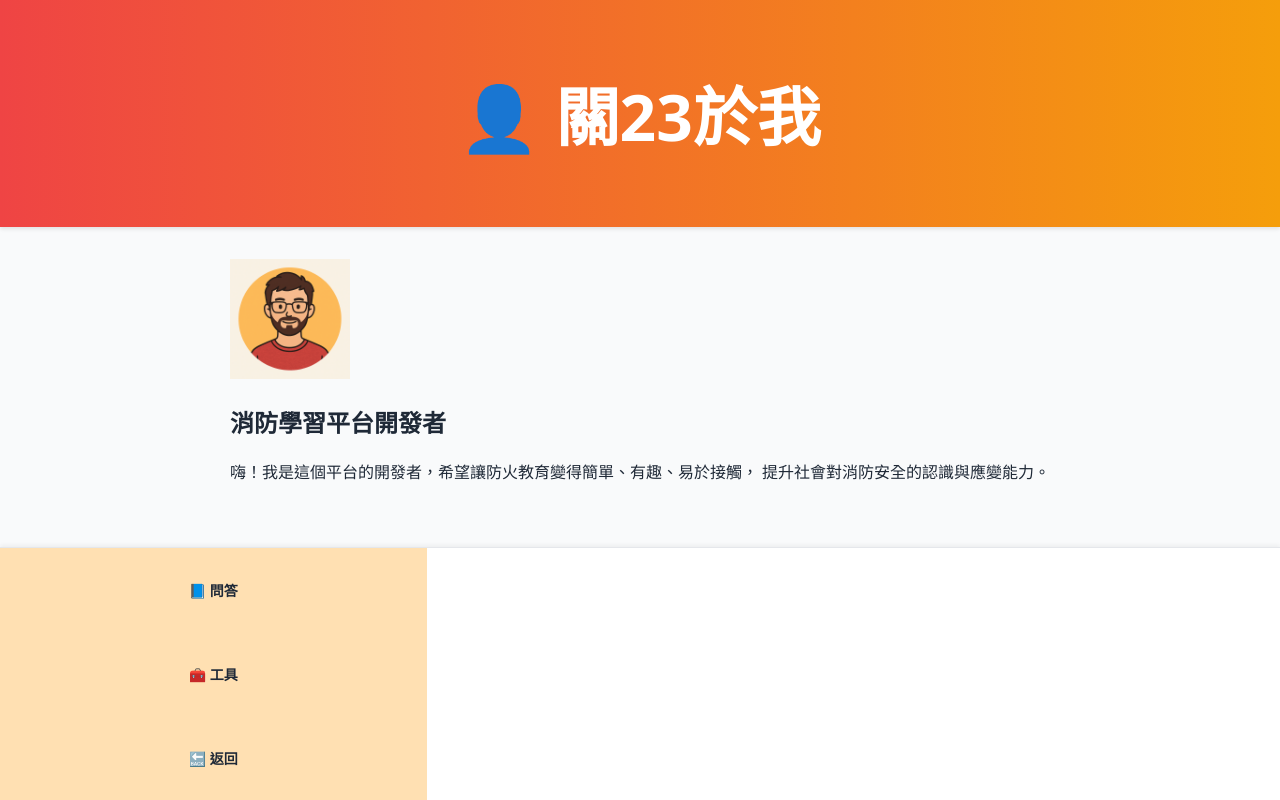
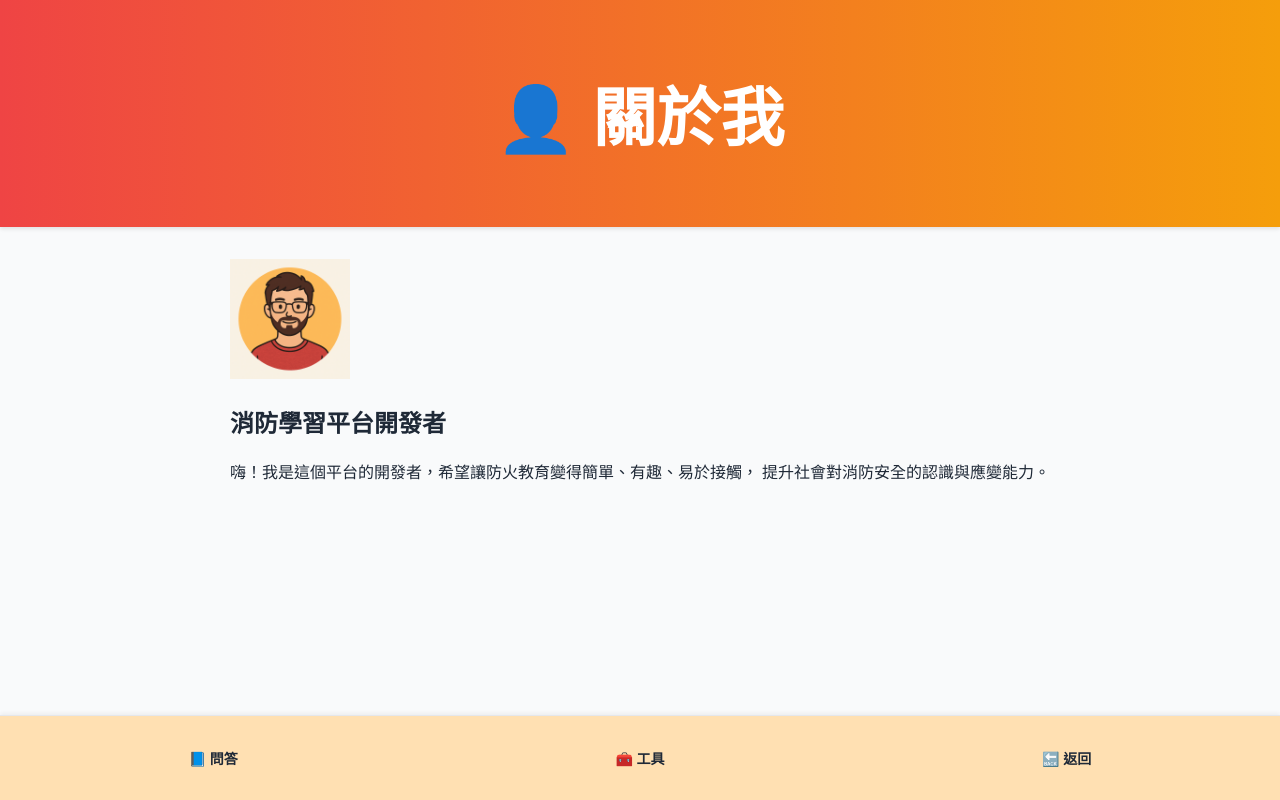
Before and after one commit to shing1223/fire-knowledge-app, a Next.js app: page /about in a window 1280 px wide. Built offline with nearby package versions, Linux system fonts and the light colour scheme.

Commit message:
Update about.tsx

```diff
--- a/pages/about.tsx
+++ b/pages/about.tsx
@@ -5,8 +5,10 @@ const AboutPage = () => {
   return (
     <div className="flex flex-col justify-between min-h-screen">
       {/* Header */}
-      <header className="py-6 text-center bg-white shadow">
-        <h1 className="text-4xl font-extrabold text-red-600">👤 關23於我</h1>
+      <header className="py-6 text-center bg-gradient-to-r from-red-500 to-orange-400 text-white shadow">
+        <h1 className="text-4xl font-extrabold flex items-center justify-center gap-2">
+          <span role="img" aria-label="icon">👤</span> 關於我
+        </h1>
       </header>
 
       {/* Main */}
@@ -28,18 +30,16 @@ const AboutPage = () => {
       </main>
 
       {/* Footer */}
-      <footer className="bg-white shadow-inner border-t text-sm py-4 w-full">
-        <div className="grid grid-cols-3 w-full text-center gap-px">
+      <footer className="bg-black text-white text-sm w-full grid grid-cols-3">
         <Link href="/quiz">
-            <a className="bg-[var(--primary-light)] hover:bg-[var(--primary-dark)] text-white py-3 font-semibold block">📘 問答</a>
+          <a className="text-center text-xl font-bold py-4 bg-[var(--primary)] hover:bg-[var(--primary-dark)] transition">📘 問答</a>
         </Link>
         <Link href="/tools">
-            <a className="bg-[var(--primary-light)] hover:bg-[var(--primary-dark)] text-white py-3 font-semibold block">🧰 工具</a>
+          <a className="text-center text-xl font-bold py-4 bg-[var(--primary)] hover:bg-[var(--primary-dark)] transition">🧰 工具</a>
         </Link>
         <Link href="/">
-            <a className="bg-[var(--primary-light)] hover:bg-[var(--primary-dark)] text-white py-3 font-semibold block">🔙 返回</a>
+          <a className="text-center text-xl font-bold py-4 bg-[var(--primary)] hover:bg-[var(--primary-dark)] transition">🔙 返回</a>
         </Link>
-        </div>
       </footer>
     </div>
   )
```
Lines whose indentation alone changed are shown as unchanged.
